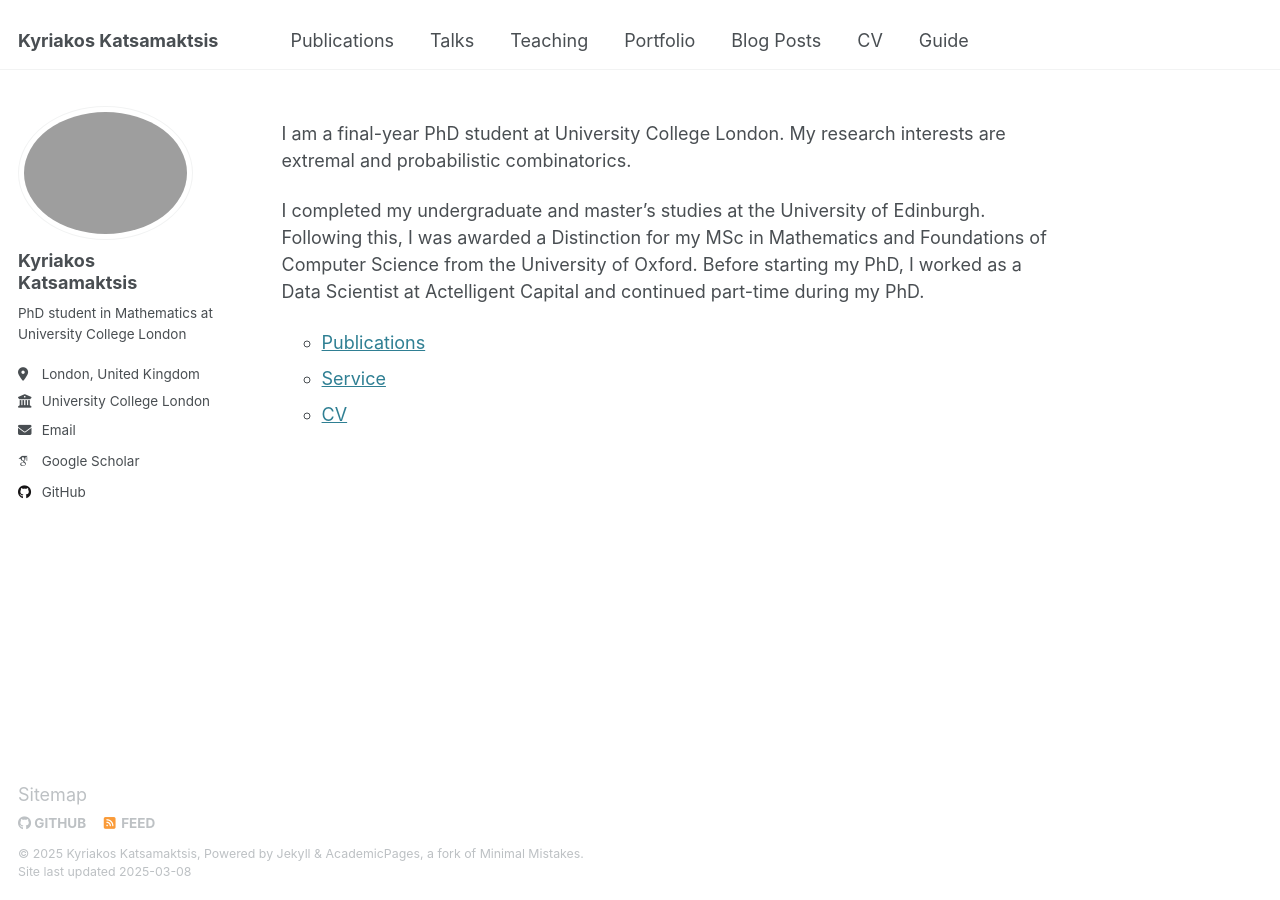
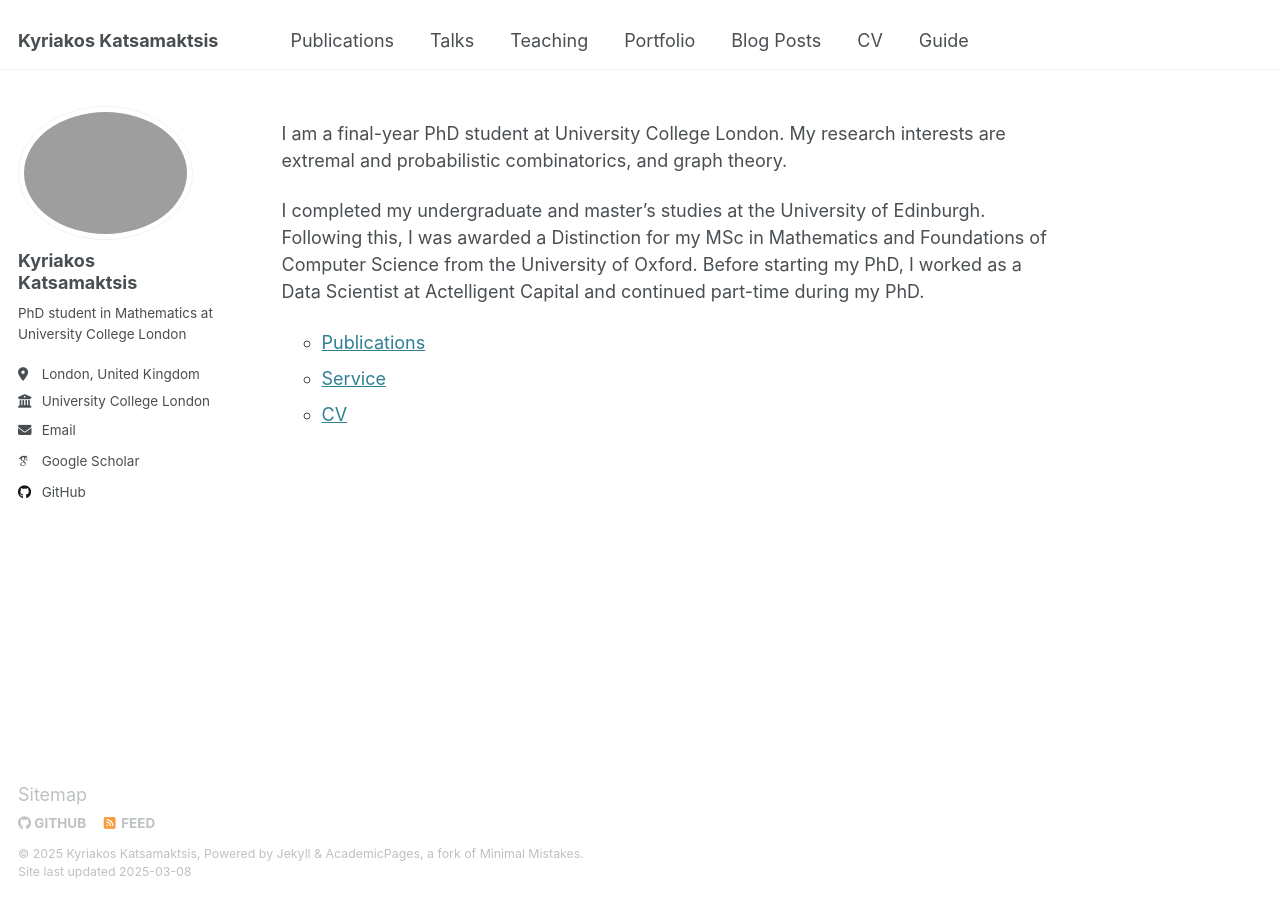
Before and after one commit to Kyriakosk/kyriakosk.github.io, a Jekyll site: the page built from _pages/about.md, in a window 1280 px wide. Built offline with Jekyll 4.4.1, drawn with Linux system fonts in a browser that asks for light colours; some web fonts are replaced.

Commit message:
updated about

```diff
--- a/_pages/about.md
+++ b/_pages/about.md
@@ -8,7 +8,7 @@ redirect_from:
   - /about.html
 ---
 I am a final-year PhD student at University College London.
-My research interests are extremal and probabilistic combinatorics.
+My research interests are extremal and probabilistic combinatorics, and graph theory.
 
 I completed my undergraduate and master's studies at the University of Edinburgh.
 Following this, I was awarded a Distinction for my MSc in Mathematics and Foundations of Computer Science from the University of Oxford.
```
